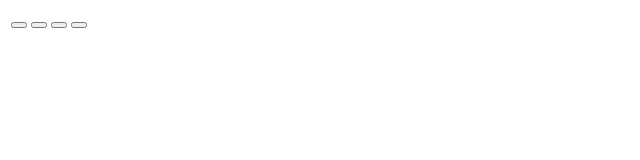
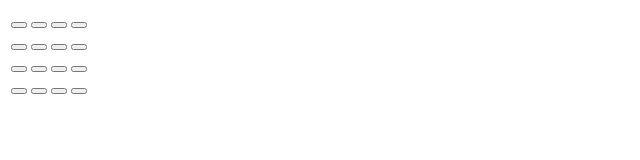
Before and after one commit to costar011/calculator, a plain HTML site: page index.html in a window 1280 px wide. Shown: the whole page, without its empty margins (0-640 px from the left). Drawn offline with Linux system fonts and the light colour scheme.

Commit message:
html setting

```diff
--- a/index.html
+++ b/index.html
@@ -25,6 +25,28 @@
             <td><button class="btn-operator"></button></td>
             <td><button class="btn-operator"></button></td>
         </tr>
+
+        <tr>
+            <td><button class="btn-number"></button></td>
+            <td><button class="btn-number"></button></td>
+            <td><button class="btn-number"></button></td>
+            <td><button class="btn-operator"></button></td>
+        </tr>
+
+        <tr>
+            <td><button class="btn-number"></button></td>
+            <td><button class="btn-number"></button></td>
+            <td><button class="btn-number"></button></td>
+            <td><button class="btn-operator"></button></td>
+        </tr>
+
+        <tr>
+            <td><button class="btn-operator"></button></td>
+            <td><button class="btn-operator"></button></td>
+            <td><button class="btn-operator"></button></td>
+            <td><button class="btn-operator"></button></td>
+        </tr>
+
     </table>
 
 </body>
```
